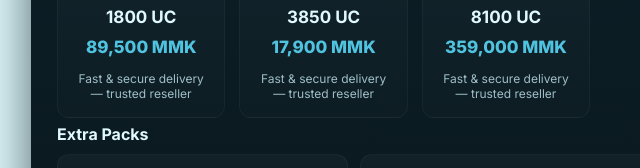
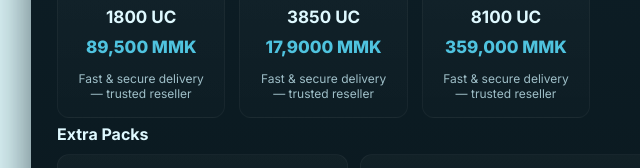
Before and after one commit to dav-tech496/PUBG-Uc, a plain HTML site: page index.html in a window 1280 px wide. Shown: the part 481-649 px from the top of the page, 134-774 px from the left. Drawn offline with Linux system fonts and the light colour scheme.

Commit message:
Add files via upload

```diff
--- a/index.html
+++ b/index.html
@@ -383,7 +383,7 @@
       { qty: "660 UC", price: "36,200 MMK", img: "./img/uc.jpg" },
       { qty: "720 Uc", price: "39,850 MMK", img: "./img/uc.jpg"},
       { qty: "1800 UC", price: "89,500 MMK", img: "./img/uc.jpg" },
-      { qty: "3850 UC", price: "17,900 MMK", img: "./img/uc.jpg" }, // kept original provided value
+      { qty: "3850 UC", price: "17,9000 MMK", img: "./img/uc.jpg" }, // kept original provided value
       { qty: "8100 UC", price: "359,000 MMK", img: "./img/uc.jpg" }
     ];
 
```
